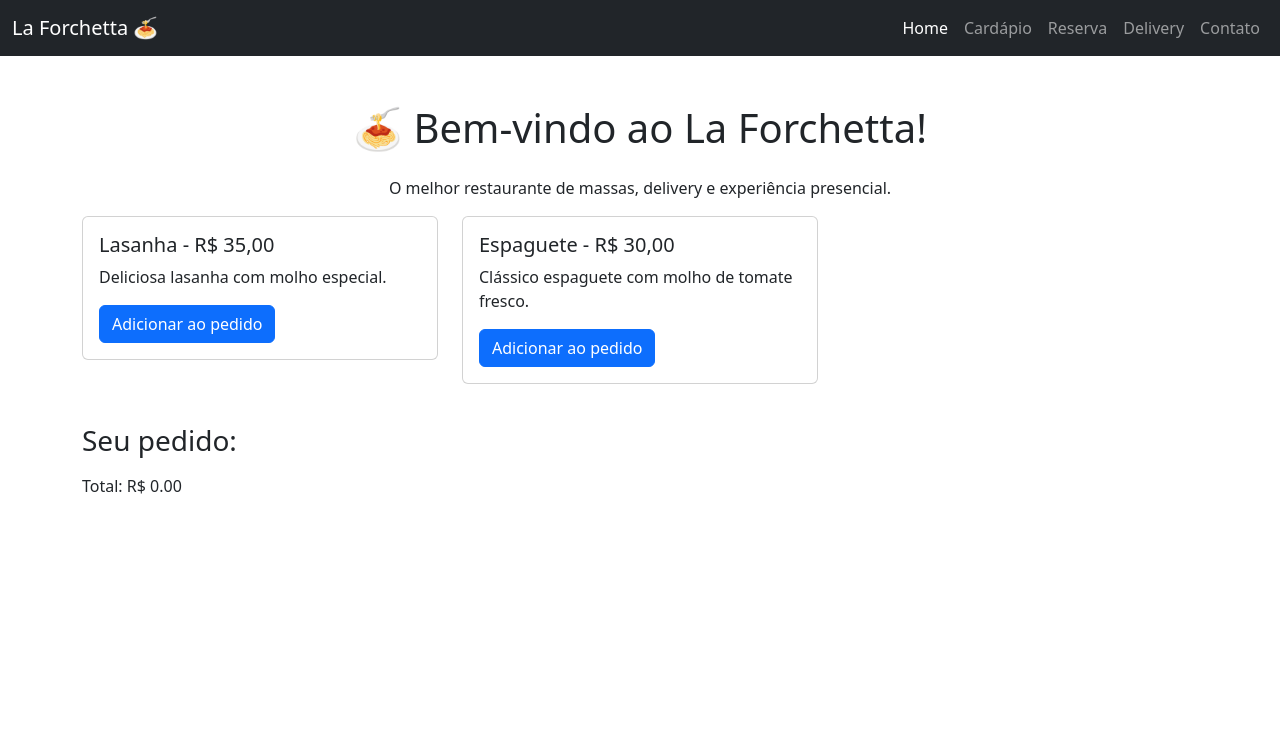
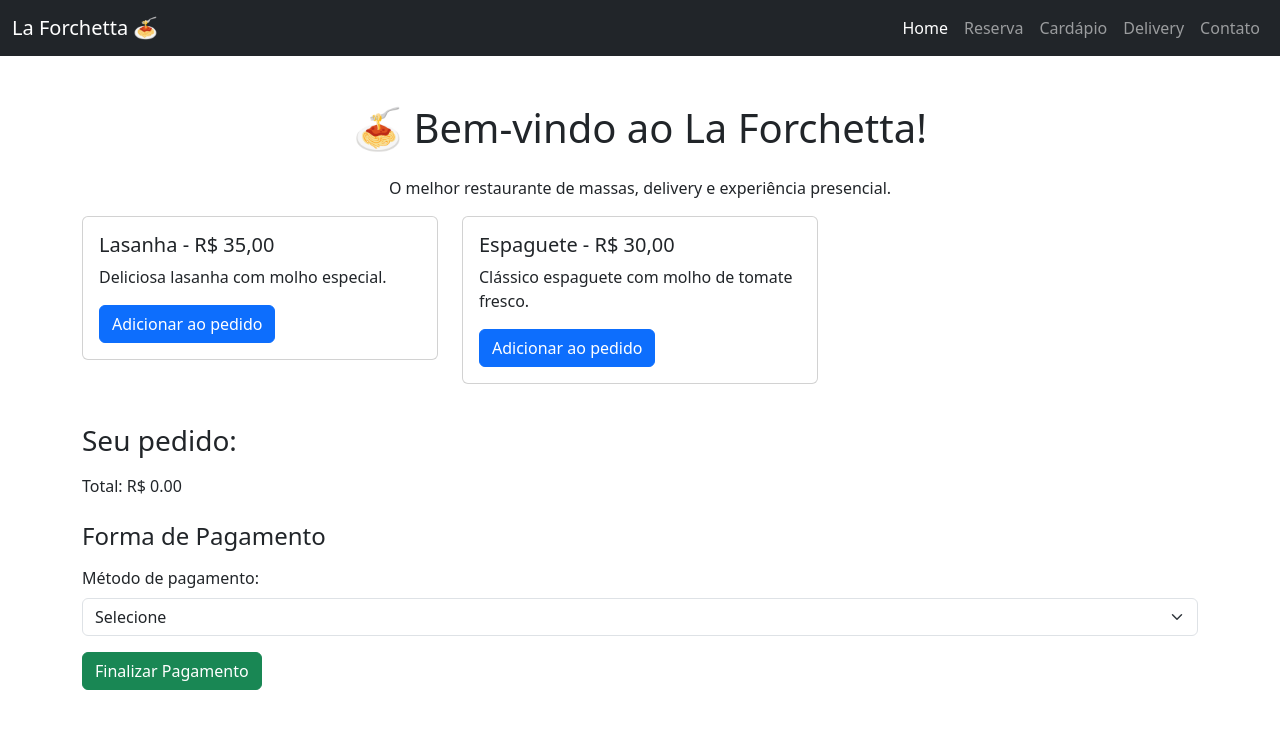
Before and after one commit to Hellyel-Roges/Sistema-de-Gest-o-de-Restaurante, a Flask app: page / in a window 1280 px wide. Shown: the top 729 px of the page. Run offline with Flask 3, Linux system fonts and the light colour scheme; some libraries are stand-ins or nearby versions.

Commit message:
Atulizando pagina index.html e as rotas no routes.py e criando a classe para pagamentos em pagamentos.py e também criando a requisição ajax com jquery para a comunicação do html --> jquery/ajax --> routes --> pagamentos.py. e também adicionado codigo dentro do __init__.py dentro do app para receber as classes de 1 vez só na rota.

```diff
--- a/app/models/__init__.py
+++ b/app/models/__init__.py
@@ -0,0 +1,2 @@
+from .pagamentos import Pagamento
+from .reserva import Reserva_Mesa, Cliente
--- a/app/routes.py
+++ b/app/routes.py
@@ -1,6 +1,6 @@
 from flask import render_template, request, jsonify
 from app import app
-from app.models.reserva import Cliente, Reserva_Mesa
+from app.models import Pagamento, Reserva_Mesa, Cliente
 import datetime
 import pickle as pkl
 import os
@@ -79,3 +79,27 @@ def api_post_reserva():
 
     except Exception as e:
         return jsonify({"status": "erro", "mensagem": f"Erro ao criar reserva: {e}"})
+
+
+
+# Rota para a conexão do front com back com o pagamento
+@app.route("/api/pagamento", methods=["POST"])
+def processar_pagamento():
+    try:
+        dados = request.get_json()
+        valor_total = float(dados.get("valor_total", 0))
+        metodo = dados.get("metodo")
+
+        if valor_total <= 0:
+            return jsonify({"status": "erro", "mensagem": "Valor inválido para pagamento."})
+
+        if metodo not in ["Pix", "Cartão de crédito/débito", "Dinheiro"]:
+            return jsonify({"status": "erro", "mensagem": "Método de pagamento inválido."})
+
+        pagamento = Pagamento(valor_total, metodo)
+        resultado = pagamento.processar_pagamento()
+
+        return jsonify(resultado)
+
+    except Exception as e:
+        return jsonify({"status": "erro", "mensagem": str(e)})
--- /dev/null
+++ b/app/static/js/pagamento.js
@@ -0,0 +1,77 @@
+$(document).ready(function () {
+    let total = 0;
+    let pedido = {};
+
+   // Adicionar produtos ao carrinho pois o chefe nao quer homepage meu
+    $('.adicionar-pedido').click(function () {
+        const produto = $(this).data('produto');
+        const preco = parseFloat($(this).data('preco'));
+
+        if (pedido[produto]) {
+            pedido[produto].quantidade += 1;
+        } else {
+            pedido[produto] = { preco: preco, quantidade: 1 };
+        }
+
+        total += preco;
+        $('#total').text(total.toFixed(2));
+        atualizarLista();
+    });
+
+    // Atualiza sa merda de lista de pedidos (Gustavo ou Guilherme nao mecha se nao vai quebra)
+    function atualizarLista() {
+        $('#lista-pedido').empty();
+        for (const item in pedido) {
+            $('#lista-pedido').append(
+                `<li>${item} - R$ ${pedido[item].preco.toFixed(2)} (${pedido[item].quantidade}x)</li>`
+            );
+        }
+    }
+
+    // Finalizar pagamento fedelho
+    $('#btn-pagar').click(function () {
+        const metodo = $('#metodo-pagamento').val();
+        $('#mensagem-pagamento').empty();
+
+        if (total <= 0) {
+            $('#mensagem-pagamento').html('<div class="alert alert-danger">Seu carrinho está vazio.</div>');
+            return;
+        }
+
+        if (!metodo) {
+            $('#mensagem-pagamento').html('<div class="alert alert-warning">Selecione um método de pagamento.</div>');
+            return;
+        }
+
+    // Requisisão ajax jogando no peito do rota flask para jogar de cabeça pra classe
+        $.ajax({
+            url: '/api/pagamento',
+            type: 'POST',
+            contentType: 'application/json',
+            data: JSON.stringify({
+                valor_total: total,
+                metodo: metodo
+            }),
+            success: function (response) {
+                if (response.status === 'ok') {
+                    $('#mensagem-pagamento').html(
+                        `<div class="alert alert-success">${response.mensagem}</div>`
+                    );
+                    total = 0;
+                    pedido = {};
+                    atualizarLista();
+                    $('#total').text("0.00");
+                } else {
+                    $('#mensagem-pagamento').html(
+                        `<div class="alert alert-danger">${response.mensagem}</div>`
+                    );
+                }
+            },
+            error: function () {
+                $('#mensagem-pagamento').html(
+                    '<div class="alert alert-danger">Erro ao processar pagamento.</div>'
+                );
+            }
+        });
+    });
+});
--- a/app/templates/index.html
+++ b/app/templates/index.html
@@ -1,18 +1,15 @@
 <!DOCTYPE html>
 <html lang="pt-br">
+
 <head>
     <meta charset="UTF-8">
     <meta name="viewport" content="width=device-width, initial-scale=1.0">
     <title>{{ title }}</title>
 
-    <!-- Bootstrap CSS local -->
     <link rel="stylesheet" href="{{ url_for('static', filename='vendor/bootstrap/css/bootstrap.min.css') }}">
-    <!-- Codigo CSS
-    <link rel="stylesheet" href="{{ url_for('static', filename='css/style.css') }}">-->
 </head>
+
 <body>
-
-    <!-- Navbar -->
     <nav class="navbar navbar-expand-lg navbar-dark bg-dark">
         <div class="container-fluid">
             <a class="navbar-brand" href="#">La Forchetta 🍝</a>
@@ -22,8 +19,8 @@
             <div class="collapse navbar-collapse" id="navbarNav">
                 <ul class="navbar-nav ms-auto">
                     <li class="nav-item"><a class="nav-link active" href="#">Home</a></li>
+                    <li class="nav-item"><a class="nav-link" href="/reserva_mesa">Reserva</a></li>
                     <li class="nav-item"><a class="nav-link" href="#">Cardápio</a></li>
-                    <li class="nav-item"><a class="nav-link" href="/reserva_mesa">Reserva</a></li>
                     <li class="nav-item"><a class="nav-link" href="#">Delivery</a></li>
                     <li class="nav-item"><a class="nav-link" href="#">Contato</a></li>
                 </ul>
@@ -31,19 +28,18 @@
         </div>
     </nav>
 
-    <!-- Conteúdo principal -->
     <div class="container mt-5">
         <h1 class="text-center mb-4">🍝 Bem-vindo ao La Forchetta!</h1>
         <p class="text-center">O melhor restaurante de massas, delivery e experiência presencial.</p>
 
-        <!-- Cardápio exemplo -->
         <div class="row" id="cardapio">
             <div class="col-md-4 mb-3">
                 <div class="card">
                     <div class="card-body">
                         <h5 class="card-title">Lasanha - R$ 35,00</h5>
                         <p class="card-text">Deliciosa lasanha com molho especial.</p>
-                        <button class="btn btn-primary adicionar-pedido" data-produto="Lasanha" data-preco="35.0">Adicionar ao pedido</button>
+                        <button class="btn btn-primary adicionar-pedido" data-produto="Lasanha"
+                            data-preco="35.0">Adicionar ao pedido</button>
                     </div>
                 </div>
             </div>
@@ -52,23 +48,40 @@
                     <div class="card-body">
                         <h5 class="card-title">Espaguete - R$ 30,00</h5>
                         <p class="card-text">Clássico espaguete com molho de tomate fresco.</p>
-                        <button class="btn btn-primary adicionar-pedido" data-produto="Espaguete" data-preco="30.0">Adicionar ao pedido</button>
+                        <button class="btn btn-primary adicionar-pedido" data-produto="Espaguete"
+                            data-preco="30.0">Adicionar ao pedido</button>
                     </div>
                 </div>
             </div>
         </div>
 
-        <!-- Pedido -->
+        <div id="mensagem-pagamento" class="mt-3"></div>
+
         <h3 class="mt-4">Seu pedido:</h3>
         <ul id="lista-pedido"></ul>
         <p>Total: R$ <span id="total">0.00</span></p>
+
+        <!-- Seção de pagamento -->
+        <div class="mt-4">
+            <h4>Forma de Pagamento</h4>
+            <div class="mt-3">
+                <label for="metodo-pagamento" class="form-label">Método de pagamento:</label>
+                <select id="metodo-pagamento" class="form-select">
+                    <option disabled selected>Selecione</option>
+                    <option>Pix</option>
+                    <option>Cartão de crédito/débito</option>
+                    <option>Dinheiro</option>
+                </select>
+            </div>
+
+            <button id="btn-pagar" class="btn btn-success mt-3">Finalizar Pagamento</button>
+
+        </div>
     </div>
 
-    <!-- jQuery local -->
     <script src="{{ url_for('static', filename='vendor/jquery/jquery.min.js') }}"></script>
-    <!-- Bootstrap JS local -->
     <script src="{{ url_for('static', filename='vendor/bootstrap/js/bootstrap.bundle.min.js') }}"></script>
-    <!-- Codigo JS -->
-    <script src="{{ url_for('static', filename='js/script.js') }}"></script>
+    <script src="{{ url_for('static', filename='js/pagamento.js') }}"></script>
 </body>
+
 </html>
```
Also changed, not shown: app/models/pagamentos.py (added, +39 -0 lines), 1 other file.
